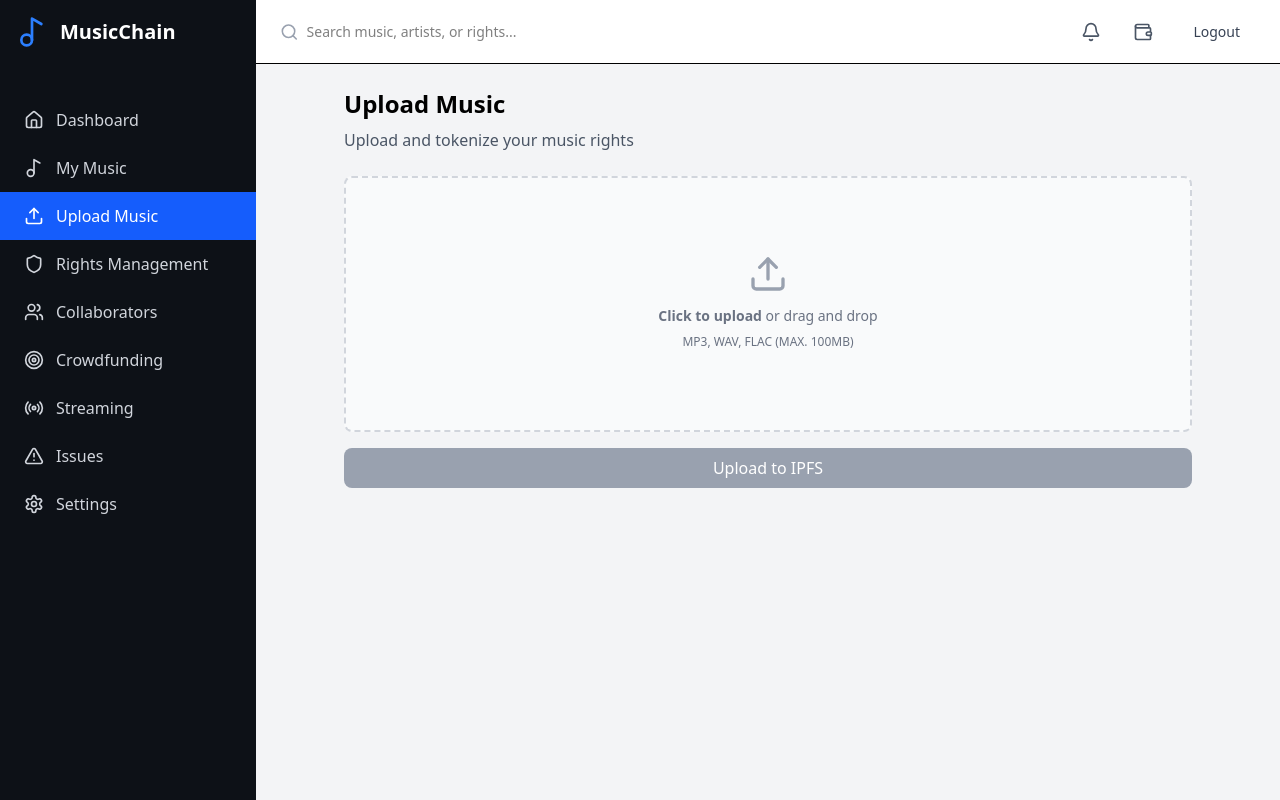
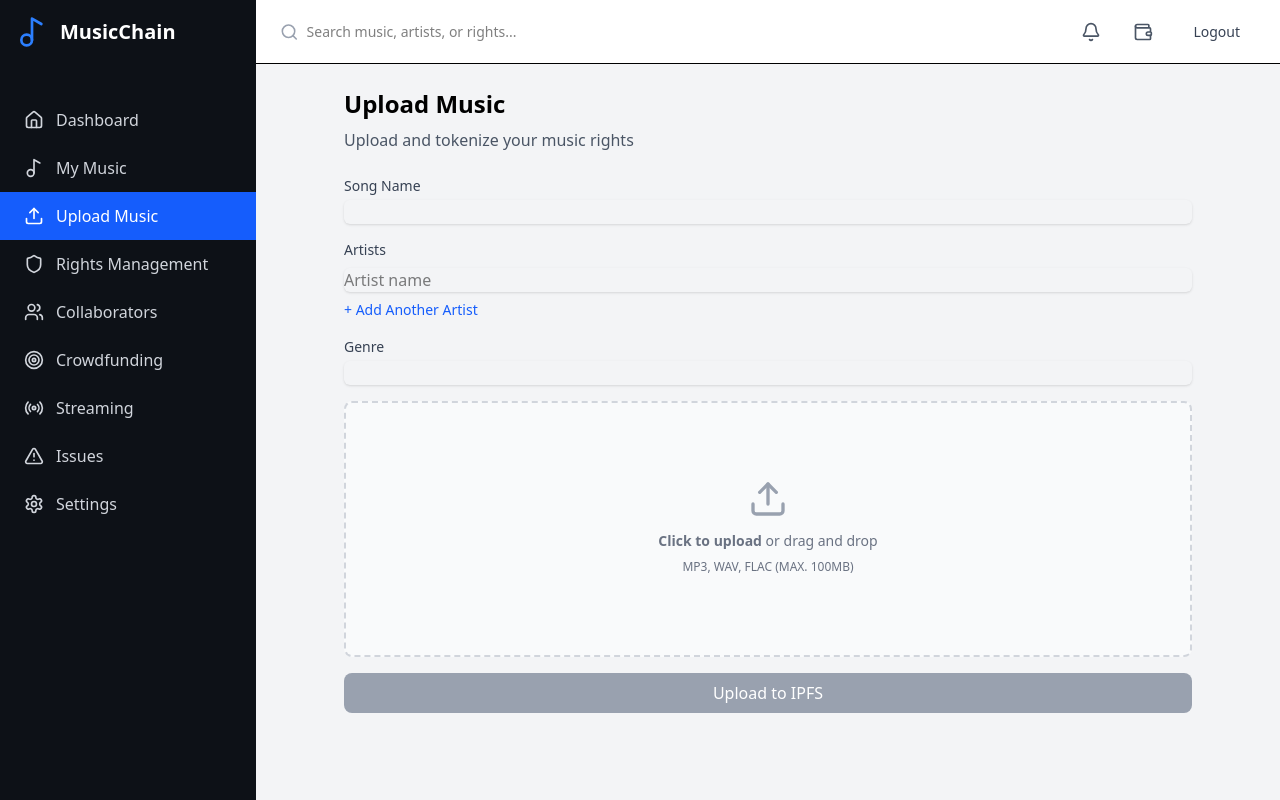
Before and after one commit to Saachi30/tsechacks25, a React (Vite) app: page /upload in a window 1280 px wide. Built offline with nearby package versions, Linux system fonts and the light colour scheme; no server answers; sample sign-in values are in the browser's storage.

Commit message:
AddedUploadedSongstoStreaming

```diff
--- a/src/pages/Streaming.jsx
+++ b/src/pages/Streaming.jsx
@@ -1,3 +1,4 @@
+//doc2
 import React, { useEffect, useState } from 'react';
 import { collection, query, getDocs, addDoc, doc, updateDoc, arrayUnion } from 'firebase/firestore';
 import { db } from '../components/firebase';
--- a/src/pages/UploadMusic.jsx
+++ b/src/pages/UploadMusic.jsx
@@ -4,8 +4,8 @@ import { getFirestore, collection, addDoc } from 'firebase/firestore';
 
 export const UploadMusic = () => {
   const [formData, setFormData] = useState({
-    title: '',
-    description: '',
+    songName: '',
+    artists: [''],  // Initialize with one empty artist field
     genre: '',
     collaborators: [],
     royaltySplits: []
@@ -15,6 +15,21 @@ export const UploadMusic = () => {
   const [uploading, setUploading] = useState(false);
   const [error, setError] = useState('');
   const [success, setSuccess] = useState('');
+
+  const handleArtistChange = (index, value) => {
+    const newArtists = [...formData.artists];
+    newArtists[index] = value;
+    setFormData({ ...formData, artists: newArtists });
+  };
+
+  const addArtistField = () => {
+    setFormData({ ...formData, artists: [...formData.artists, ''] });
+  };
+
+  const removeArtistField = (index) => {
+    const newArtists = formData.artists.filter((_, i) => i !== index);
+    setFormData({ ...formData, artists: newArtists });
+  };
 
   const handleSubmit = async (e) => {
     e.preventDefault();
@@ -53,11 +68,11 @@ export const UploadMusic = () => {
         url: fileURL,
         ipfsHash: data.IpfsHash,
         uploadedAt: new Date().toLocaleString(),
-        title: formData.title,
-        description: formData.description,
+        songName: formData.songName,
+        artists: formData.artists.filter(artist => artist.trim() !== ''),
         genre: formData.genre,
-        collaborators: formData.collaborators,
-        royaltySplits: formData.royaltySplits
+        collaborators: [],
+        royaltySplits: []
       };
 
       const db = getFirestore();
@@ -68,6 +83,13 @@ export const UploadMusic = () => {
       console.log('File URL:', fileURL);
 
       setFile(null);
+      setFormData({
+        songName: '',
+        artists: [''],
+        genre: '',
+        collaborators: [],
+        royaltySplits: []
+      });
 
     } catch (err) {
       setError(err.message || 'Failed to upload file');
@@ -95,6 +117,69 @@ export const UploadMusic = () => {
               {success}
             </div>
           )}
+
+          {/* Song Name Input */}
+          <div>
+            <label className="block text-sm font-medium text-gray-700">
+              Song Name
+            </label>
+            <input
+              type="text"
+              value={formData.songName}
+              onChange={(e) => setFormData({ ...formData, songName: e.target.value })}
+              className="mt-1 block w-full rounded-md border-gray-300 shadow-sm focus:border-blue-500 focus:ring-blue-500"
+              required
+            />
+          </div>
+
+          {/* Artists Input Fields */}
+          <div>
+            <label className="block text-sm font-medium text-gray-700">
+              Artists
+            </label>
+            {formData.artists.map((artist, index) => (
+              <div key={index} className="flex gap-2 mt-2">
+                <input
+                  type="text"
+                  value={artist}
+                  onChange={(e) => handleArtistChange(index, e.target.value)}
+                  className="flex-1 rounded-md border-gray-300 shadow-sm focus:border-blue-500 focus:ring-blue-500"
+                  placeholder="Artist name"
+                  required
+                />
+                {formData.artists.length > 1 && (
+                  <button
+                    type="button"
+                    onClick={() => removeArtistField(index)}
+                    className="px-3 py-2 text-red-600 hover:text-red-800"
+                  >
+                    Remove
+                  </button>
+                )}
+              </div>
+            ))}
+            <button
+              type="button"
+              onClick={addArtistField}
+              className="mt-2 text-sm text-blue-600 hover:text-blue-800"
+            >
+              + Add Another Artist
+            </button>
+          </div>
+
+          {/* Genre Input */}
+          <div>
+            <label className="block text-sm font-medium text-gray-700">
+              Genre
+            </label>
+            <input
+              type="text"
+              value={formData.genre}
+              onChange={(e) => setFormData({ ...formData, genre: e.target.value })}
+              className="mt-1 block w-full rounded-md border-gray-300 shadow-sm focus:border-blue-500 focus:ring-blue-500"
+              required
+            />
+          </div>
 
           <div className="flex items-center justify-center w-full">
             <label className="flex flex-col items-center justify-center w-full h-64 border-2 border-gray-300 border-dashed rounded-lg cursor-pointer bg-gray-50 hover:bg-gray-100">
@@ -132,3 +217,5 @@ export const UploadMusic = () => {
     </div>
   );
 };
+
+export default UploadMusic;
```
